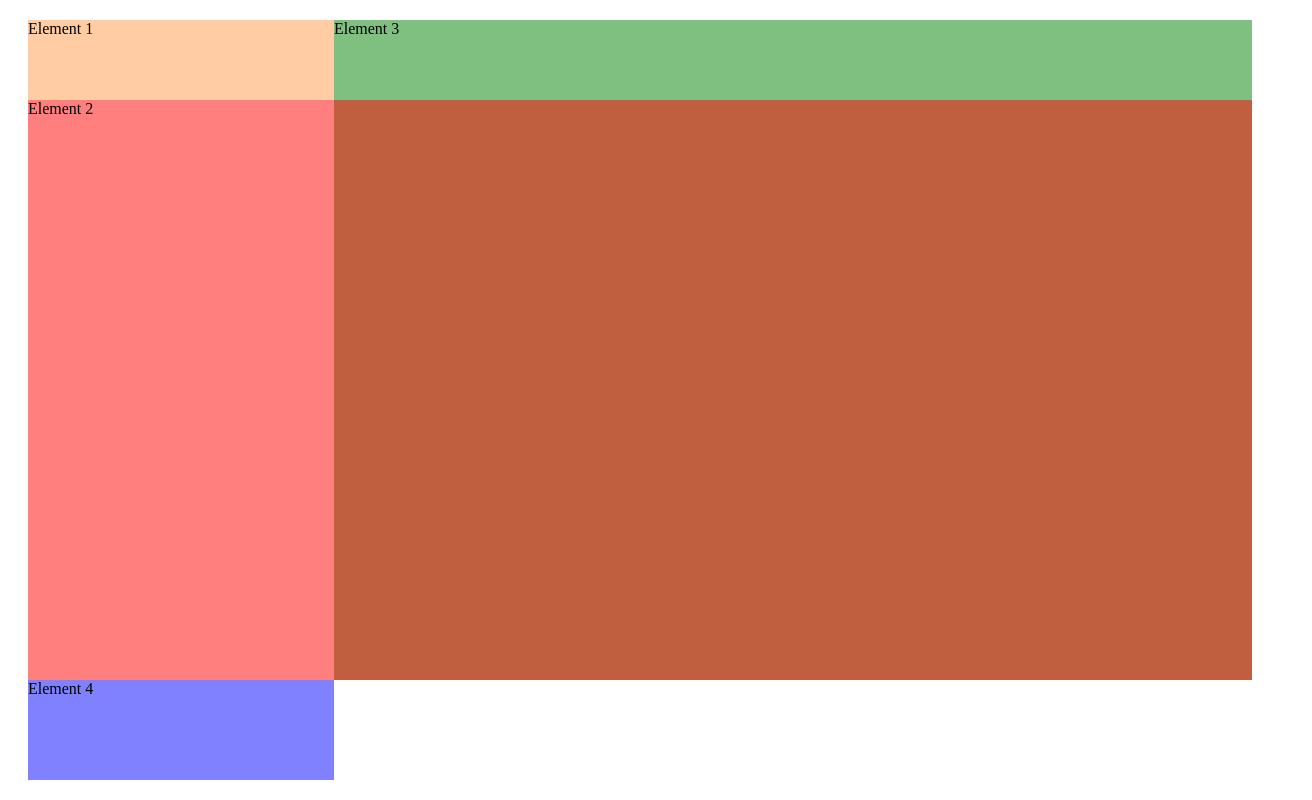
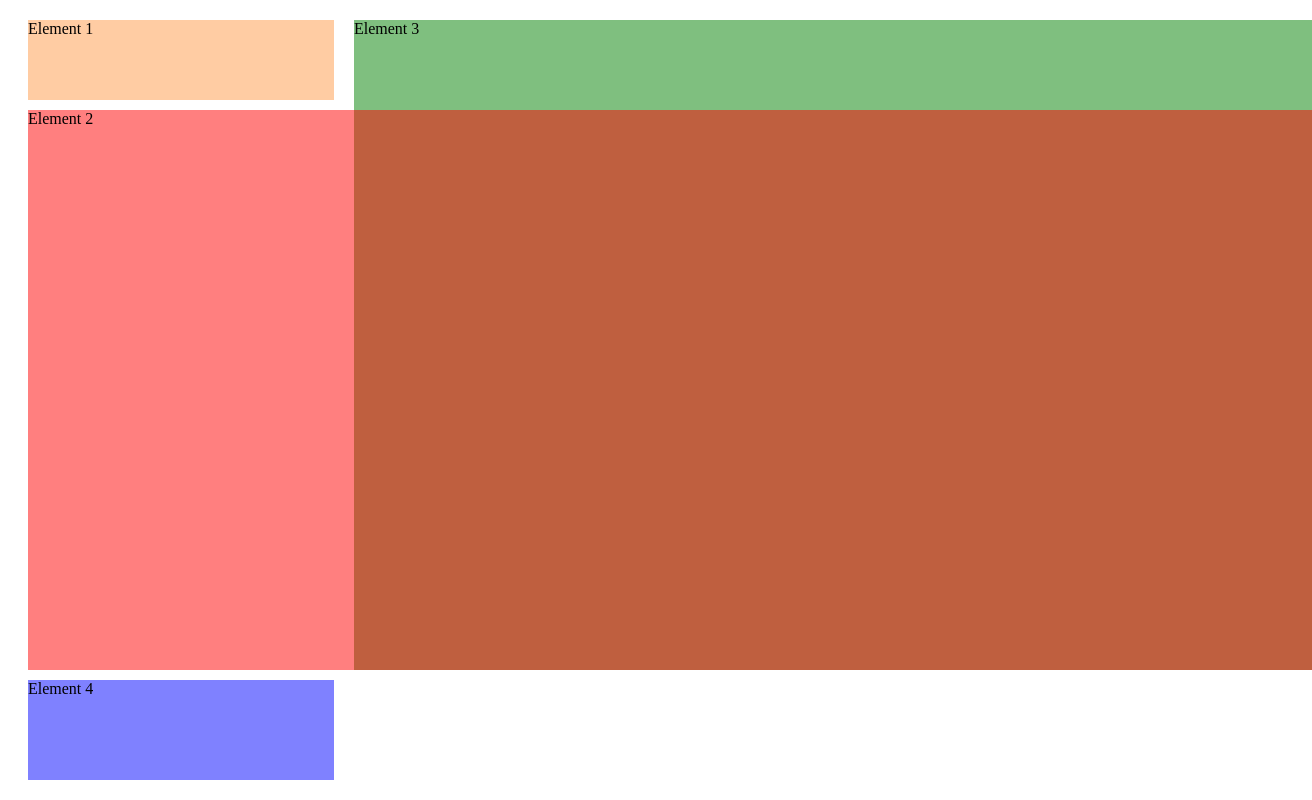
Before and after one commit to AlexFoxJS/css-the-complete-guide-flexbox-grid-sass, a plain HTML site: page lessons/191-216. Using the CSS Grid/index.html in a window 1280 px wide. Shown: the whole page, 1312 px wide, since content can reach past the window. Drawn offline with Linux system fonts and the light colour scheme.

Commit message:
lesson 220 - Working with Gaps

```diff
--- a/lessons/191-216. Using the CSS Grid/main.css
+++ b/lessons/191-216. Using the CSS Grid/main.css
@@ -6,6 +6,9 @@
     /*grid-template-columns: 200px 5rem 20% auto;*/
     grid-template-columns: repeat(4, 25%);
     grid-template-rows: [row-1-start] 5rem [row-1-end row-2-start] minmax(10px, auto) [row-2-end row-3-start] 100px [row-3-end];
+    /*grid-column-gap: 20px;*/
+    /*grid-row-gap: 10px;*/
+    grid-gap: 10px 20px;
 }
 
 .el1 {
```
